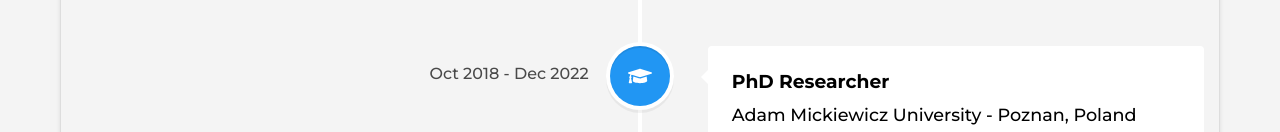
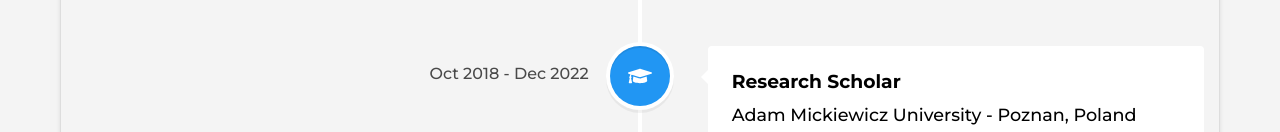
Before and after one commit to maurya-anand/cv, a React (Vite) app: page / in a window 1280 px wide. Shown: the part 820-952 px from the top of the page. Built offline with nearby package versions, Linux system fonts and the light colour scheme.

Commit message:
Update title and re-order duties in Timeline component

```diff
--- a/src/components/Timeline.jsx
+++ b/src/components/Timeline.jsx
@@ -25,7 +25,7 @@
     type: "education",
     company: "Adam Mickiewicz University",
     location: "Poznan, Poland",
-    title: "PhD Researcher",
+    title: "Research Scholar",
     period: "Oct 2018 - Dec 2022",
     duties: [
       "Developed a bioinformatics pipeline for automated exploration of NCBI SRA datasets, enabling efficient sequence-based searches and analysis of large-scale NGS data.",
@@ -43,10 +43,10 @@
     period: "Apr 2016 - Sept 2018",
     duties: [
       "Developed an in-house variant annotation database to support the interpretation and reporting of clinically relevant genomic variants.",
-      "Delivered WES, WGS, RNA seq, and neo-epitope prediction projects to clinicians and clients for diagnostic purposes.",
       "Automated the in-house neo-epitope prioritization pipeline for somatic variants to enhance scalability and expedite project delivery.",
       "Created a web application for automatic prioritization and reporting of neo-epitopes.",
       "Developed a web-based QC dashboard for NGS data analysis on in-house servers.",
+      "Delivered WES, WGS, RNA seq, and neo-epitope prediction projects to clinicians and clients for diagnostic purposes.",
     ],
   },
   {
```
